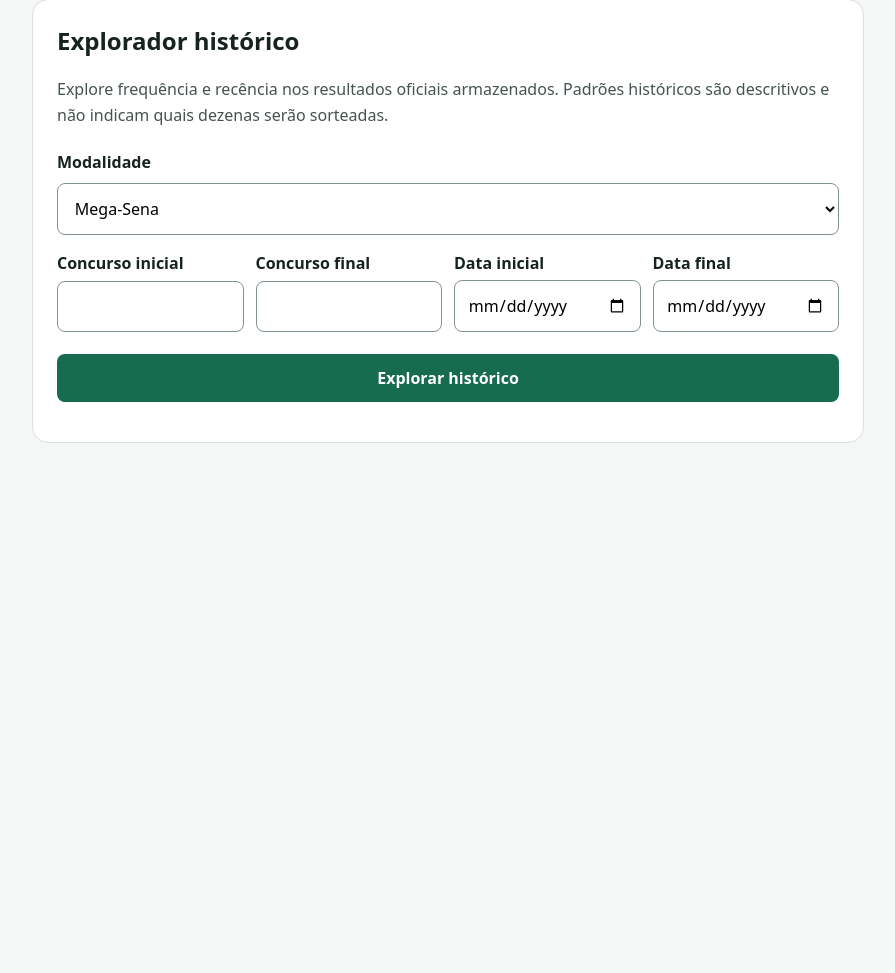
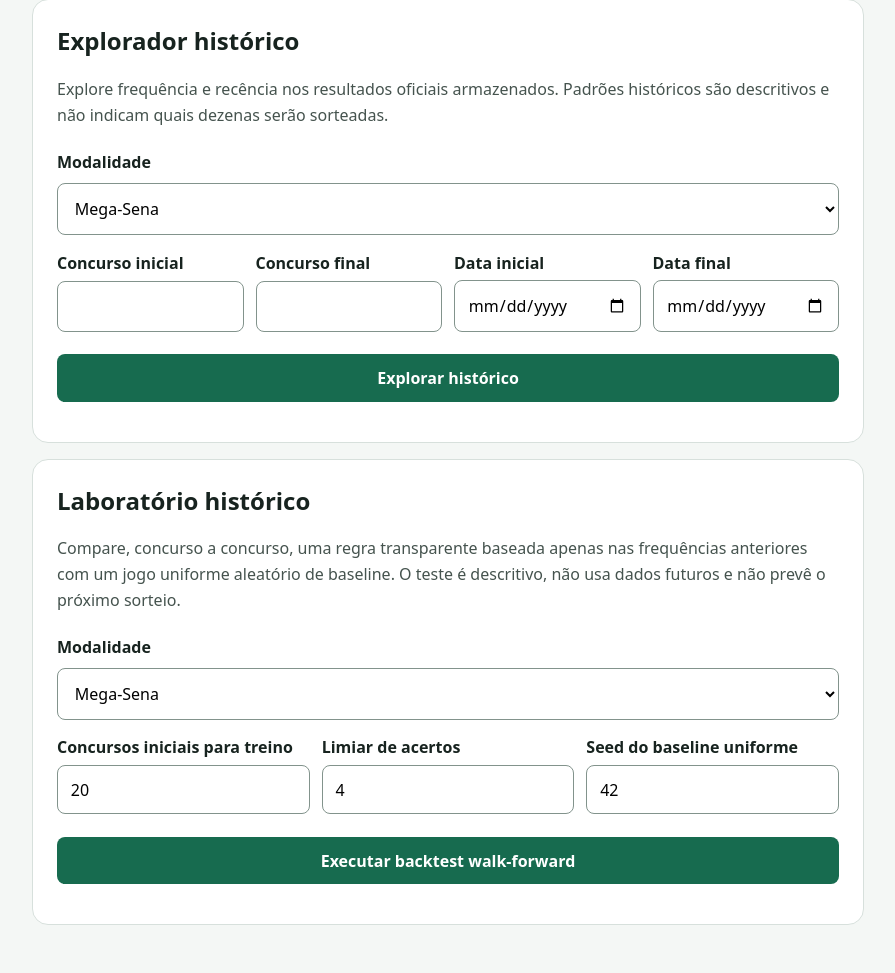
Before and after one commit to sanbr06/megasena, a Flask app: page / in a window 1280 px wide. Shown: the part 1079-2052 px from the top of the page, without its empty margins (192-1087 px from the left). Before the commit the page ends 1522 px from the top, so only its background shows below. Run offline with Flask 3, Linux system fonts and the light colour scheme.

Commit message:
autopilot: development cycle 20260817-145143 (#34)
Co-authored-by: Sandy Lima <266818216+sanbr06@users.noreply.github.com>

```diff
--- a/app/static/app.js
+++ b/app/static/app.js
@@ -297,3 +297,60 @@
     historyStatus.textContent = error.message;
   }
 });
+
+const backtestForm = document.querySelector("#backtest-form");
+const backtestStatus = document.querySelector("#backtest-status");
+const backtestResults = document.querySelector("#backtest-results");
+
+backtestForm.addEventListener("submit", async (event) => {
+  event.preventDefault();
+  backtestResults.hidden = true;
+  backtestStatus.textContent = "Executando backtest sem dados futuros…";
+
+  const lottery = document.querySelector("#backtest-lottery").value;
+  const token = document.querySelector("#token").value;
+  const requestBody = {
+    minimum_training_draws: Number(document.querySelector("#minimum-training-draws").value),
+    threshold: Number(document.querySelector("#backtest-threshold").value),
+    seed: Number(document.querySelector("#backtest-seed").value),
+    significance_level: 0.05,
+  };
+
+  try {
+    const response = await fetch(`/api/v1/lotteries/${lottery}/walk-forward-backtest`, {
+      method: "POST",
+      headers: {
+        "Authorization": `Bearer ${token}`,
+        "Content-Type": "application/json",
+      },
+      body: JSON.stringify(requestBody),
+    });
+    const payload = await response.json();
+    if (!response.ok) {
+      throw new Error(payload.error?.message || payload.error || "Falha ao executar o backtest.");
+    }
+
+    const data = payload.data;
+    document.querySelector("#evidence-statement").textContent = data.evidence_statement;
+    document.querySelector("#backtest-context").textContent =
+      `${lotteryNames[lottery]} · concursos ${data.dataset.contest_from}–${data.dataset.contest_to}`;
+    document.querySelector("#backtest-folds").textContent = String(data.folds.length);
+    document.querySelector("#challenger-rate").textContent =
+      formatProbability(data.challenger_observed_success_rate);
+    document.querySelector("#baseline-rate").textContent =
+      formatProbability(data.baseline_observed_success_rate);
+    document.querySelector("#rate-difference").textContent =
+      formatProbability(data.observed_success_rate_difference);
+    document.querySelector("#paired-p-value").textContent =
+      new Intl.NumberFormat("pt-BR", {maximumFractionDigits: 6}).format(
+        data.paired_one_sided_p_value,
+      );
+    document.querySelector("#backtest-strategies").textContent =
+      `Regra avaliada: ${data.challenger_strategy}. Baseline obrigatório: ${data.baseline_strategy}. Seed: ${data.seed}. Limiar: ${data.threshold} acertos.`;
+    document.querySelector("#backtest-disclaimer").textContent = data.disclaimer;
+    backtestStatus.textContent = "Backtest concluído.";
+    backtestResults.hidden = false;
+  } catch (error) {
+    backtestStatus.textContent = error.message;
+  }
+});
--- a/app/static/styles.css
+++ b/app/static/styles.css
@@ -48,6 +48,7 @@
 .trend-line.trend-odd { stroke: #b05b17; }
 .trend-line.trend-repeated { stroke: #6750a4; }
 .trend-label { fill: #45534e; font-size: 11px; }
+.evidence-statement { border: 2px solid #176b4f; border-radius: .65rem; padding: .8rem; font-weight: 800; }
 
 @media (max-width: 35rem) {
   main { margin: 1.5rem auto; }
--- a/app/templates/index.html
+++ b/app/templates/index.html
@@ -183,6 +183,55 @@
         <p id="history-disclaimer" class="note"></p>
       </div>
     </section>
+
+    <section class="panel" aria-labelledby="backtest-title">
+      <h2 id="backtest-title">Laboratório histórico</h2>
+      <p class="note">
+        Compare, concurso a concurso, uma regra transparente baseada apenas nas
+        frequências anteriores com um jogo uniforme aleatório de baseline. O teste é
+        descritivo, não usa dados futuros e não prevê o próximo sorteio.
+      </p>
+      <form id="backtest-form">
+        <label for="backtest-lottery">Modalidade</label>
+        <select id="backtest-lottery" name="backtest-lottery">
+          <option value="megasena">Mega-Sena</option>
+          <option value="lotofacil">Lotofácil</option>
+          <option value="quina">Quina</option>
+          <option value="diadesorte">Dia de Sorte</option>
+        </select>
+
+        <div class="filter-grid">
+          <div>
+            <label for="minimum-training-draws">Concursos iniciais para treino</label>
+            <input id="minimum-training-draws" type="number" min="1" step="1" value="20" required>
+          </div>
+          <div>
+            <label for="backtest-threshold">Limiar de acertos</label>
+            <input id="backtest-threshold" type="number" min="1" step="1" value="4" required>
+          </div>
+          <div>
+            <label for="backtest-seed">Seed do baseline uniforme</label>
+            <input id="backtest-seed" type="number" step="1" value="42" required>
+          </div>
+        </div>
+        <button type="submit">Executar backtest walk-forward</button>
+      </form>
+      <p id="backtest-status" role="status" aria-live="polite"></p>
+
+      <div id="backtest-results" hidden>
+        <p id="evidence-statement" class="evidence-statement"></p>
+        <p><strong id="backtest-context"></strong></p>
+        <dl class="metrics">
+          <div><dt>Folds fora da amostra</dt><dd id="backtest-folds"></dd></div>
+          <div><dt>Sucesso da regra histórica</dt><dd id="challenger-rate"></dd></div>
+          <div><dt>Sucesso do baseline uniforme</dt><dd id="baseline-rate"></dd></div>
+          <div><dt>Diferença observada</dt><dd id="rate-difference"></dd></div>
+          <div><dt>Valor-p pareado unilateral</dt><dd id="paired-p-value"></dd></div>
+        </dl>
+        <p id="backtest-strategies" class="note"></p>
+        <p id="backtest-disclaimer" class="note"></p>
+      </div>
+    </section>
   </main>
   <script src="{{ url_for('static', filename='app.js') }}" defer></script>
 </body>
```
Also changed, not shown: tests/test_web.py (+9 -0 lines), README.md.
